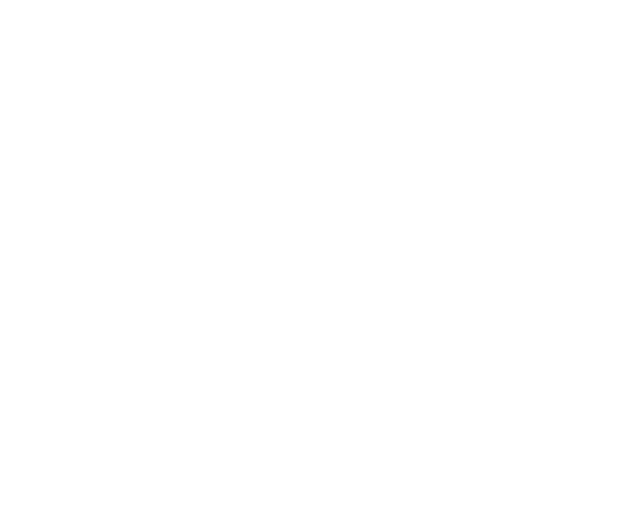
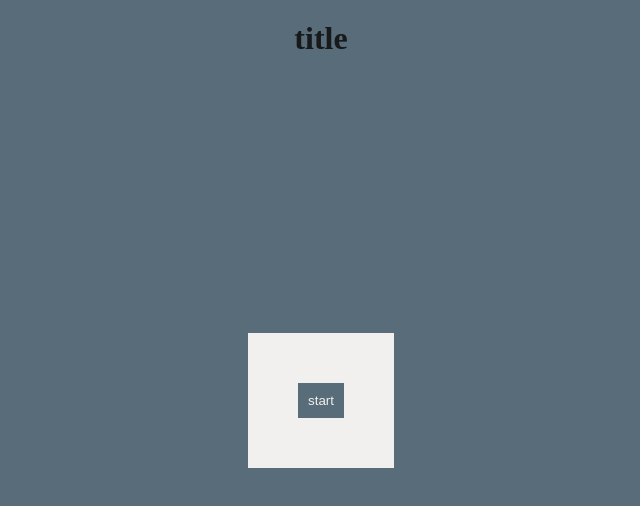
Before and after one commit to felixmariotto/mini-jam-63, a website built with webpack: page src/template.html in a window 1280 px wide. Shown: the whole page, without its empty margins (319-959 px from the left). Built offline with nearby package versions, Linux system fonts and the light colour scheme.

Commit message:
create basic homescreen UI + GameManager

```diff
--- /dev/null
+++ b/src/GameManager.js
@@ -0,0 +1,16 @@
+
+import UI from './UI.js';
+
+//
+
+function startGame() {
+
+	console.log("start")
+
+}
+
+//
+
+export default {
+	startGame
+}
--- /dev/null
+++ b/src/UI.js
@@ -0,0 +1,18 @@
+
+import GameManager from './GameManager.js';
+
+//
+
+const domHomescreen = document.querySelector('#homescreen');
+
+// event listeners
+
+domHomescreen.addEventListener('click', () => {
+
+	GameManager.startGame();
+
+});
+
+//
+
+export default {}
--- a/src/index.js
+++ b/src/index.js
@@ -1 +1,4 @@
-console.log('coucou')
+
+import UI from './UI.js';
+
+//
--- a/src/template.html
+++ b/src/template.html
@@ -4,8 +4,67 @@
 	<meta charset="utf-8">
     <meta name="viewport" content="width=device-width, user-scalable=no, minimum-scale=1.0, maximum-scale=1.0">
 	<title>Mini Jam 63 - Felix Mariotto</title>
+	<style>
+
+		:root {
+			--white: #f1f0ee;
+			--grey-1: #96a5ab;
+			--grey-2: #586c79;
+			--grey-3: #2a3747;
+			--black: #17191b;
+		}
+
+		* {
+			margin: 0;
+			padding: 0;
+			color: var( --black );
+		}
+
+		button {
+			border: none;
+			outline: none;
+			cursor: pointer;
+			padding: 10px;
+			background-color: var( --grey-2 );
+			color: var( --white );
+		}
+
+			button:hover {
+				background-color: var( --grey-3 );
+			}
+
+		/* HOMESCREEN */
+
+		#homescreen {
+			background-color: var( --grey-2 );
+			height: 100vh;
+			width: 100vw;
+			display: flex;
+			align-items: center;
+			justify-content: center;
+		}
+
+			#homescreen > h1 {
+				position: absolute;
+				left: 50%;
+				top: 20px;
+				transform: translateX(-50%);
+			}
+
+			#homescreen-menu {
+				background-color: var( --white );
+				padding: 50px;
+			}
+
+	</style>
 </head>
+
 <body>
-
+	<div id="homescreen">
+		<h1>title</h1>
+		<div id="homescreen-menu">
+			<button>start</button>
+		</div>
+	</div>
 </body>
 </html>
```
